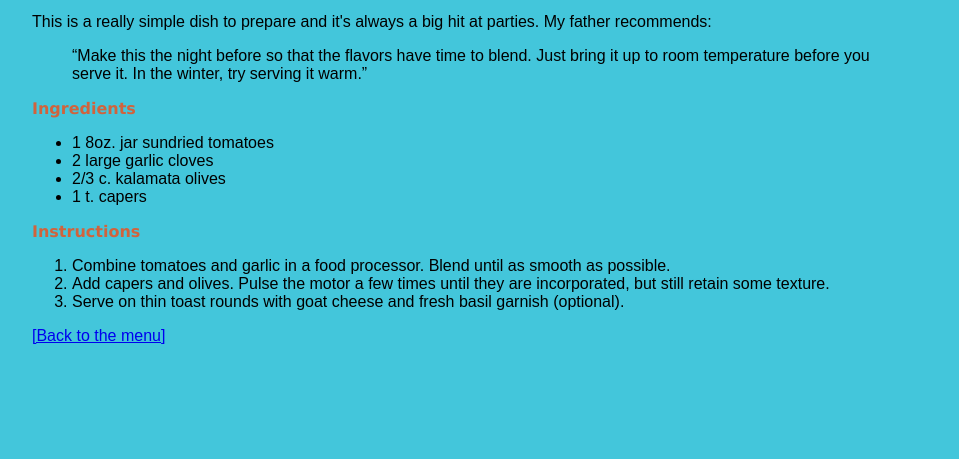
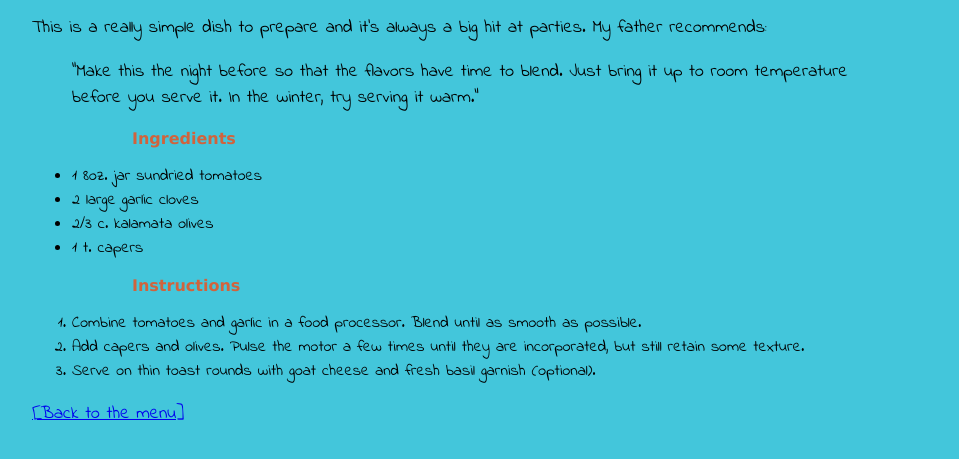
Before and after one commit to Skating158/fid, a plain HTML site: page blackgoose/Black Goose Bistro/recipes/tapenade.html in a window 1280 px wide. Shown: the part 61-520 px from the top of the page, without its empty margins (160-1119 px from the left). Drawn offline with Linux system fonts and the light colour scheme; a web font is replaced by a local one.

Commit message:
Update tapenade.html

```diff
--- a/blackgoose/Black Goose Bistro/recipes/tapenade.html
+++ b/blackgoose/Black Goose Bistro/recipes/tapenade.html
@@ -3,6 +3,7 @@
 <head>
 <meta charset="utf-8">
 <title>Jen's Kitchen: Tapenade (Olive Spread)</title>
+  <link href="StyleSheet.css" rel="stylesheet" type="text/css">
 <style>
 body {
 	margin: 2em 6em;
```
